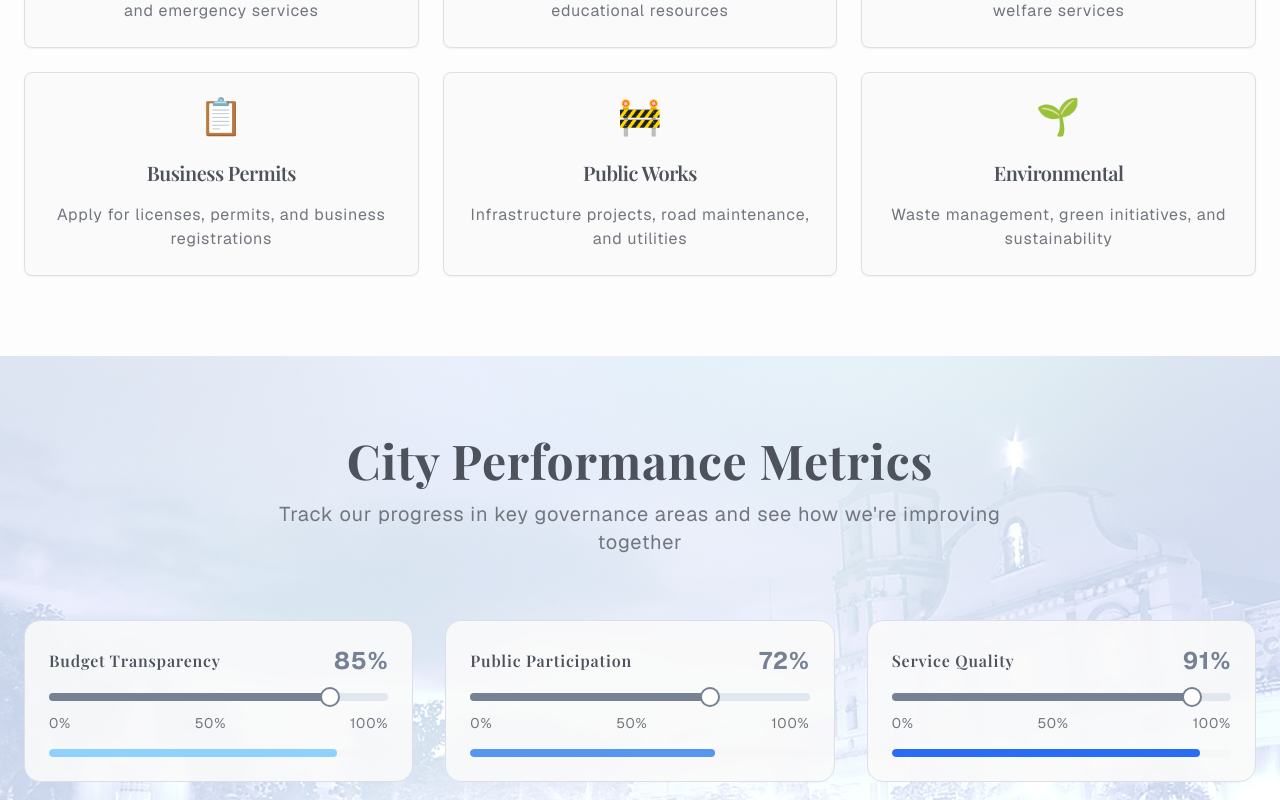
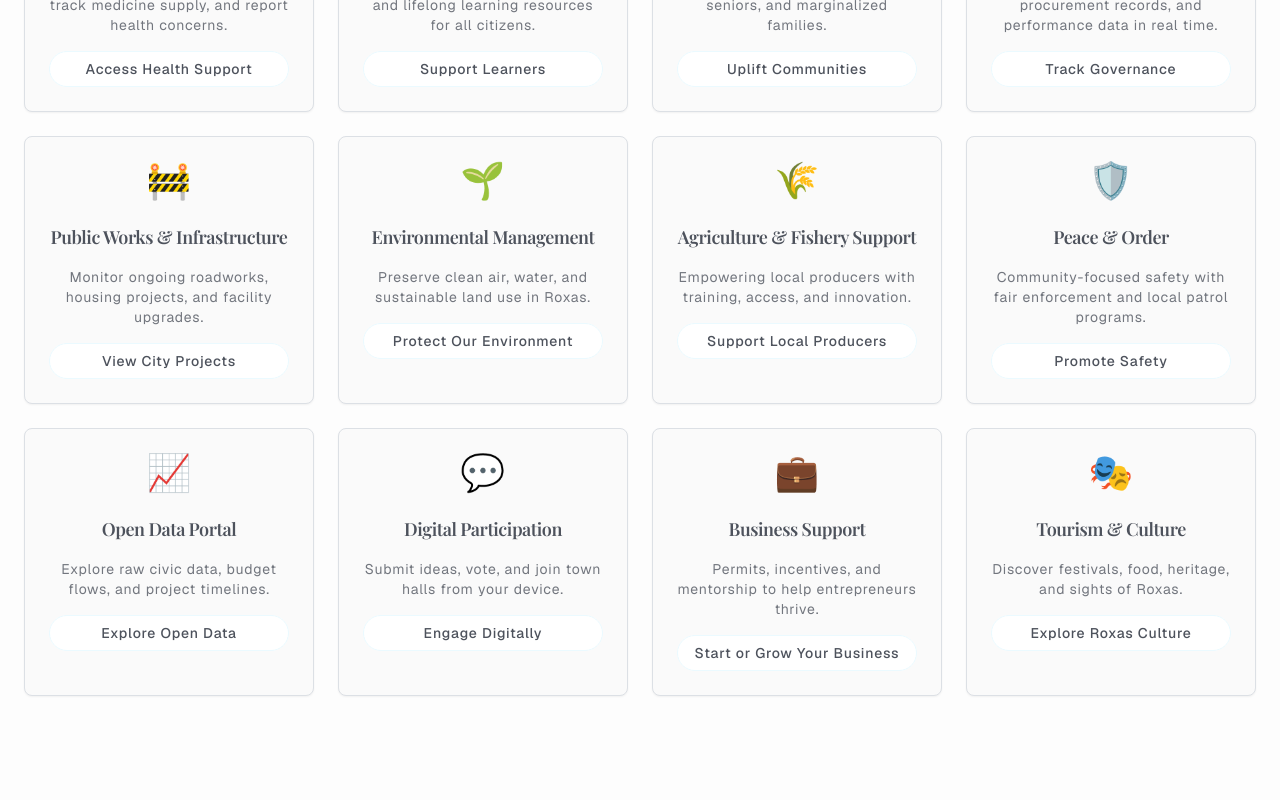
Before and after one commit to Ridge-Bulaquena/roxas-city-portal-glow, a React (Vite) app: page / in a window 1280 px wide. Shown: the part 1220-2020 px from the top of the page. Built offline with nearby package versions, Linux system fonts and the light colour scheme.

Commit message:
Remove image and bar charts, update service cards
Removed the last uploaded image and the bar charts from the hero section slider. Updated the service cards with the provided content.

```diff
--- a/src/components/ServicesGrid.tsx
+++ b/src/components/ServicesGrid.tsx
@@ -1,6 +1,7 @@
 
 import { useState, useEffect } from 'react';
 import { Card, CardContent, CardDescription, CardHeader, CardTitle } from '@/components/ui/card';
+import { Button } from '@/components/ui/button';
 
 const ServicesGrid = () => {
   const [sectionVisible, setSectionVisible] = useState(false);
@@ -8,39 +9,87 @@ const ServicesGrid = () => {
   const services = [
     {
       title: "Health Services",
-      description: "Access medical facilities, health programs, and emergency services",
+      description: "Find nearby health stations, track medicine supply, and report health concerns.",
+      buttonText: "Access Health Support",
       icon: "🏥",
       delay: 0
     },
     {
-      title: "Education Portal",
-      description: "School information, enrollment, and educational resources",
+      title: "Education Support",
+      description: "Scholarships, feeding programs, and lifelong learning resources for all citizens.",
+      buttonText: "Support Learners",
       icon: "🎓",
       delay: 200
     },
     {
       title: "Social Welfare",
-      description: "Community programs, assistance, and welfare services",
+      description: "Programs for PWDs, solo parents, seniors, and marginalized families.",
+      buttonText: "Uplift Communities",
       icon: "🤝",
       delay: 400
     },
     {
-      title: "Business Permits",
-      description: "Apply for licenses, permits, and business registrations",
-      icon: "📋",
+      title: "Governance & Transparency",
+      description: "Access city budgets, procurement records, and performance data in real time.",
+      buttonText: "Track Governance",
+      icon: "📊",
       delay: 600
     },
     {
-      title: "Public Works",
-      description: "Infrastructure projects, road maintenance, and utilities",
+      title: "Public Works & Infrastructure",
+      description: "Monitor ongoing roadworks, housing projects, and facility upgrades.",
+      buttonText: "View City Projects",
       icon: "🚧",
       delay: 800
     },
     {
-      title: "Environmental",
-      description: "Waste management, green initiatives, and sustainability",
+      title: "Environmental Management",
+      description: "Preserve clean air, water, and sustainable land use in Roxas.",
+      buttonText: "Protect Our Environment",
       icon: "🌱",
       delay: 1000
+    },
+    {
+      title: "Agriculture & Fishery Support",
+      description: "Empowering local producers with training, access, and innovation.",
+      buttonText: "Support Local Producers",
+      icon: "🌾",
+      delay: 1200
+    },
+    {
+      title: "Peace & Order",
+      description: "Community-focused safety with fair enforcement and local patrol programs.",
+      buttonText: "Promote Safety",
+      icon: "🛡️",
+      delay: 1400
+    },
+    {
+      title: "Open Data Portal",
+      description: "Explore raw civic data, budget flows, and project timelines.",
+      buttonText: "Explore Open Data",
+      icon: "📈",
+      delay: 1600
+    },
+    {
+      title: "Digital Participation",
+      description: "Submit ideas, vote, and join town halls from your device.",
+      buttonText: "Engage Digitally",
+      icon: "💬",
+      delay: 1800
+    },
+    {
+      title: "Business Support",
+      description: "Permits, incentives, and mentorship to help entrepreneurs thrive.",
+      buttonText: "Start or Grow Your Business",
+      icon: "💼",
+      delay: 2000
+    },
+    {
+      title: "Tourism & Culture",
+      description: "Discover festivals, food, heritage, and sights of Roxas.",
+      buttonText: "Explore Roxas Culture",
+      icon: "🎭",
+      delay: 2200
     }
   ];
 
@@ -57,7 +106,7 @@ const ServicesGrid = () => {
           <h2 className={`text-4xl md:text-5xl font-bold mb-4 transition-all duration-1000 ${
             sectionVisible ? 'opacity-100 translate-y-0' : 'opacity-0 translate-y-10'
           }`}>
-            Quick Access Services
+            City Services at Your Fingertips
           </h2>
           <div className={`w-24 h-1 bg-primary mx-auto mb-6 transition-all duration-800 delay-300 ${
             sectionVisible ? 'scale-x-100' : 'scale-x-0'
@@ -65,12 +114,12 @@ const ServicesGrid = () => {
           <p className={`text-xl text-muted-foreground max-w-2xl mx-auto transition-all duration-1000 delay-500 ${
             sectionVisible ? 'opacity-100 translate-y-0' : 'opacity-0 translate-y-10'
           }`}>
-            Access essential city services with just a few clicks
+            Comprehensive public services designed to serve every citizen.
           </p>
         </div>
 
         {/* Services Grid */}
-        <div className="grid md:grid-cols-2 lg:grid-cols-3 gap-6">
+        <div className="grid md:grid-cols-2 lg:grid-cols-3 xl:grid-cols-4 gap-6">
           {services.map((service, index) => (
             <Card
               key={service.title}
@@ -85,12 +134,15 @@ const ServicesGrid = () => {
                 <div className="text-4xl mb-4 transform transition-transform duration-300 group-hover:scale-110">
                   {service.icon}
                 </div>
-                <CardTitle className="text-xl font-semibold">{service.title}</CardTitle>
+                <CardTitle className="text-lg font-semibold">{service.title}</CardTitle>
               </CardHeader>
-              <CardContent className="text-center">
-                <CardDescription className="text-base">
+              <CardContent className="text-center space-y-4">
+                <CardDescription className="text-sm">
                   {service.description}
                 </CardDescription>
+                <Button variant="outline" size="sm" className="w-full">
+                  {service.buttonText}
+                </Button>
               </CardContent>
             </Card>
           ))}
--- a/src/components/SlidersSection.tsx
+++ b/src/components/SlidersSection.tsx
@@ -20,19 +20,8 @@ const SlidersSection = () => {
   }, []);
 
   return (
-    <section
-      className="py-20 relative overflow-hidden"
-      style={{
-        backgroundImage: `url('/lovable-uploads/bda9d2eb-56a2-40ed-bcbc-0f2ef26f430f.png')`,
-        backgroundSize: 'cover',
-        backgroundPosition: 'center',
-        backgroundRepeat: 'no-repeat'
-      }}
-    >
-      {/* White gradient overlay */}
-      <div className="absolute inset-0 bg-gradient-to-b from-white/80 via-white/70 to-white/80"></div>
-
-      <div className="max-w-7xl mx-auto px-6 relative z-10">
+    <section className="py-20 bg-muted/30">
+      <div className="max-w-7xl mx-auto px-6">
         <div className={`text-center mb-16 transition-all duration-1000 ${
           visible ? 'opacity-100 translate-y-0' : 'opacity-0 translate-y-10'
         }`}>
@@ -48,7 +37,7 @@ const SlidersSection = () => {
           {sliders.map((slider, index) => (
             <div
               key={slider.label}
-              className={`bg-card/90 backdrop-blur-sm p-6 rounded-2xl border border-border hover:shadow-lg transition-all duration-500 ${
+              className={`bg-card p-6 rounded-2xl border border-border hover:shadow-lg transition-all duration-500 ${
                 visible ? 'opacity-100 translate-y-0' : 'opacity-0 translate-y-10'
               }`}
               style={{ transitionDelay: `${index * 200}ms` }}
@@ -73,16 +62,6 @@ const SlidersSection = () => {
                   <span>100%</span>
                 </div>
               </div>
-
-              <div className="mt-4 h-2 bg-muted rounded-full overflow-hidden">
-                <div
-                  className={`h-full ${slider.color} rounded-full transition-all duration-1000 ease-out`}
-                  style={{
-                    width: visible ? `${slider.value[0]}%` : '0%',
-                    transitionDelay: `${(index * 200) + 500}ms`
-                  }}
-                />
-              </div>
             </div>
           ))}
         </div>
```
Also changed, not shown: public/lovable-uploads/bda9d2eb-56a2-40ed-bcbc-0f2ef26f430f.png (deleted), public/temp-placeholder.jpg (added).
